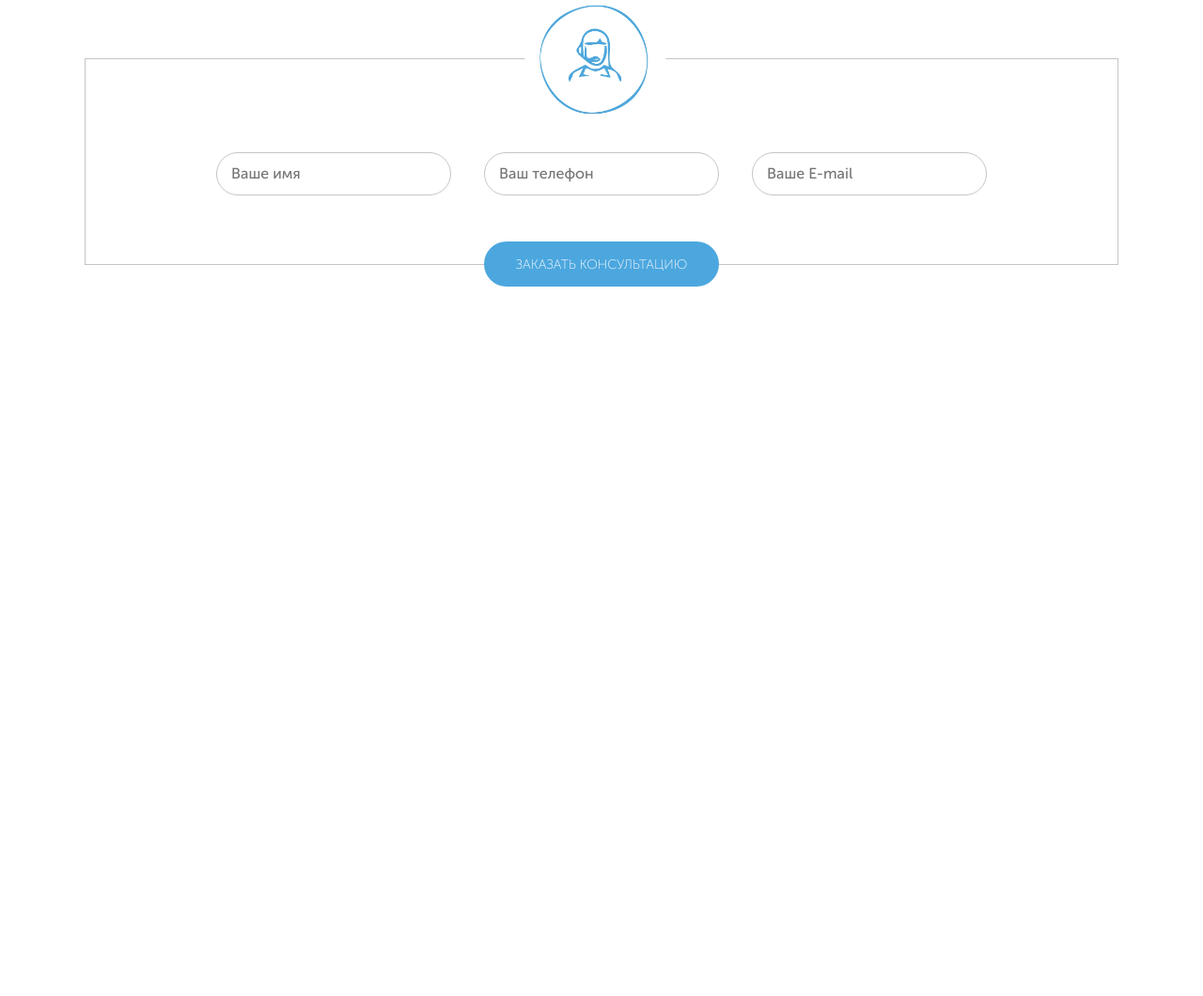
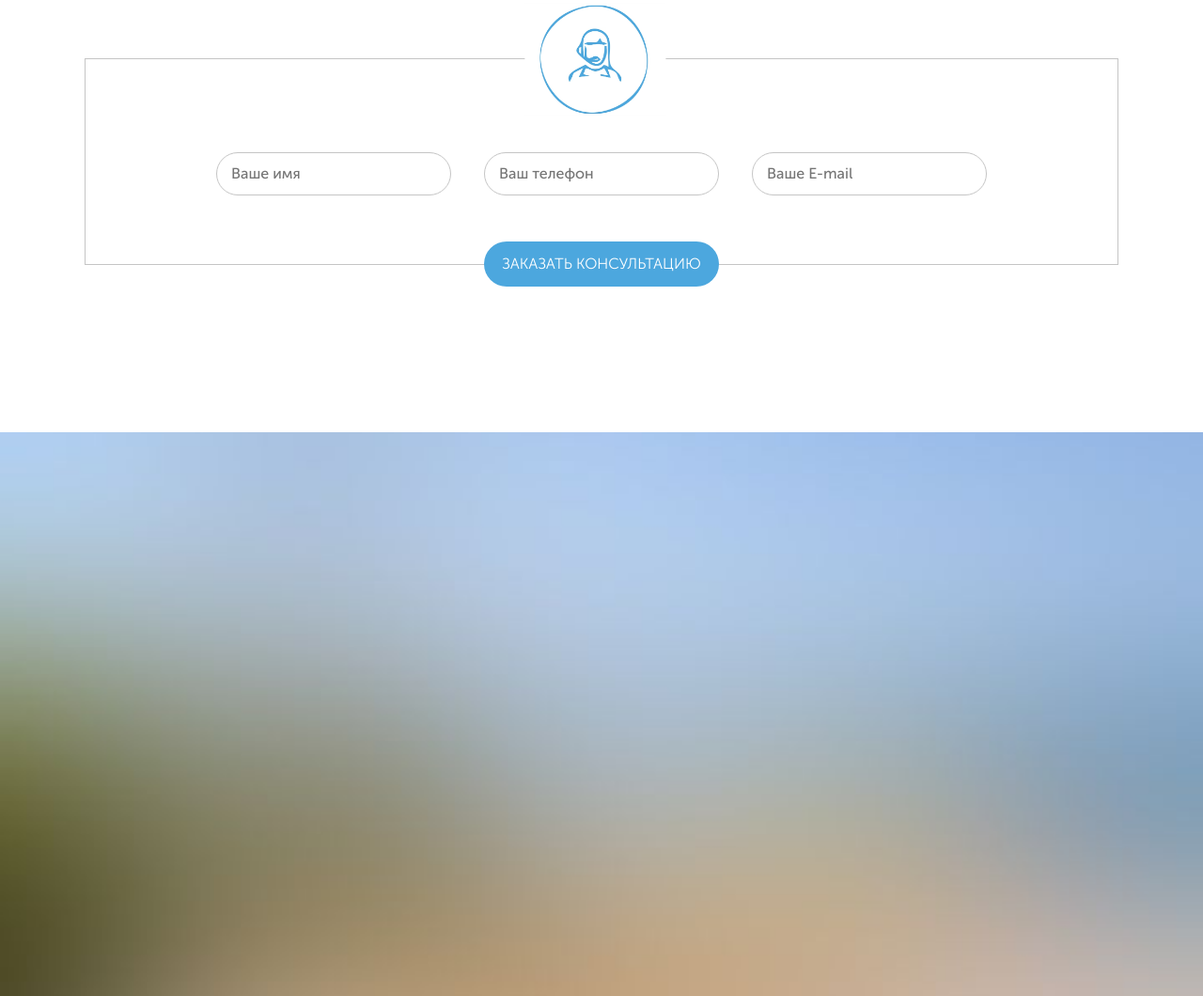
Before and after one commit to alexanderguminskiy/Copik, a website: page src/index.html in a window 1280 px wide. Shown: the part 2695-3755 px from the top of the page at 94% size. Before the commit the page ends 3155 px from the top, so only its background shows below. Drawn offline with nearby package versions, Linux system fonts and the light colour scheme.

Commit message:
start create reviews

```diff
--- a/src/index.html
+++ b/src/index.html
@@ -253,6 +253,12 @@
         </div>
     </section>
 
+    <section class="reviews">
+        <div class="container">
+
+        </div>
+    </section>
+
     <script src="//code.jquery.com/jquery-1.11.0.min.js"></script>
     <script src="//code.jquery.com/jquery-migrate-1.2.1.min.js"></script>
     <script src="js/jquery.maskedinput.min.js"></script>
--- a/src/sass/blocks/_buttons.scss
+++ b/src/sass/blocks/_buttons.scss
@@ -24,6 +24,8 @@
         height: 48px;
         border-radius: 25px;
         left: 50%;
-        transform: translateX(-50%)
+        transform: translateX(-50%);
+        font-size: 16px;
+        font-weight: 300;
     }
 }
--- /dev/null
+++ b/src/sass/blocks/_reviews.scss
@@ -0,0 +1,4 @@
+.reviews {
+    min-height: 600px;
+    background: url('../img/contacts_BG.jpg') center (center/cover) no-repeat;
+}
--- a/src/sass/blocks/style.scss
+++ b/src/sass/blocks/style.scss
@@ -22,3 +22,4 @@
 @import 'aboutus';
 @import 'line';
 @import 'subtitle';
+@import 'reviews';
```
Also changed, not shown: src/css/style.min.css, src/img/contacts_BG.jpg (added).
